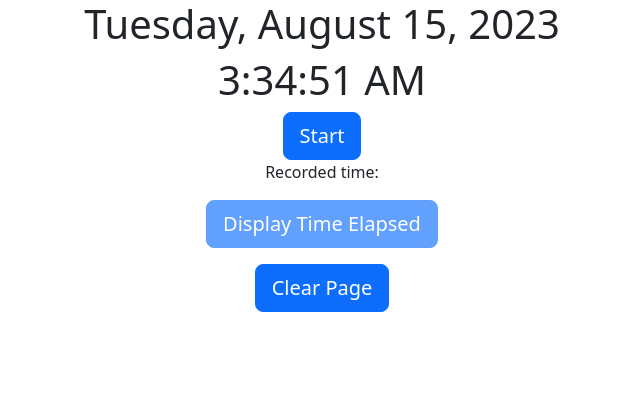
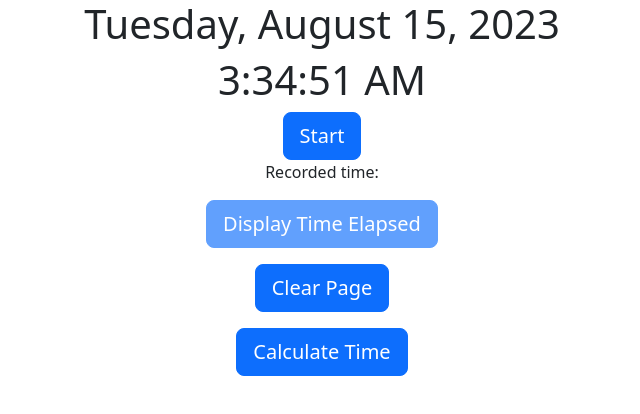
Before and after one commit to xero121690/time-tracker, a React (Vite) app: page / in a window 1280 px wide. Shown: the top 414 px of the page, without its empty margins (318-958 px from the left). Built offline with nearby package versions, Linux system fonts and the light colour scheme; no server answers.

Commit message:
retrieve seconds, calculate minutes and display

```diff
--- a/src/App.tsx
+++ b/src/App.tsx
@@ -1,4 +1,4 @@
-import { useEffect, useState } from "react";
+import { useEffect, useState, useLayoutEffect } from "react";
 import "./App.css";
 import axios from "axios";
 
@@ -15,7 +15,9 @@ function App() {
   const seconds = 1;
 
   //buttons
-  const [isButton, setButton] = useState(true);
+  // const [isButton, setButton] = useState(true);
+  const [startButton, setStartButton] = useState(true);
+  const [stopButton, setStopButton] = useState(false);
 
   // explicitly set options to object because toLocaleDateString would say there is an overload
   const options: object = {
@@ -27,16 +29,17 @@ function App() {
 
   // running this first before i start anything else
   //going to check whether api start is running already; only once on refresh
-  useEffect(() => {
+  useLayoutEffect(() => {
     const urlStartTimer = "http://127.0.0.1:3000/onrefresh";
     axios
       .get(urlStartTimer)
       .then(function (response) {
         // handle success
         //response.data - only data from response, without it, you receive headers
-        console.log(JSON.stringify(response.data));
+        console.log(response.data);
         if (response.data) {
-          setButton(true);
+          setStopButton(true);
+          setStartButton(false);
         }
       })
       .catch(function (error) {
@@ -66,7 +69,8 @@ function App() {
 
   const stopTime = () => {
     //flip the value
-    setButton(!isButton);
+    setStartButton(true);
+    setStopButton(false);
 
     //making a request
 
@@ -99,7 +103,8 @@ function App() {
     localStorage.setItem("userData", JSON.stringify(storeTime));
 
     //flip the value
-    setButton(!isButton);
+    setStartButton(false);
+    setStopButton(true);
 
     //making a request
 
@@ -144,8 +149,49 @@ function App() {
   };
 
   const clearPage = () => {
+    // this clears out the local state on refresh
     location.reload();
-    localStorage.clear();
+    // localStorage.clear();
+  };
+
+  const calculateTime = () => {
+    const urlStartTimer = "http://127.0.0.1:3000/retrieve";
+    axios
+      .get(urlStartTimer)
+      .then(function (response) {
+        // handle success
+        console.log(response.data);
+        console.log("inside calculateTime");
+        addSeconds(response.data);
+      })
+      .catch(function (error) {
+        // handle error
+        console.log(error);
+      })
+      .finally(function () {
+        // always executed
+        console.log("finally");
+      });
+    // if (addedMinutes >= 60){
+    //   addedHours = addedHours + parseInt(addedMinutes/60);
+    //   addedMinutes = parseInt(addedMinutes%60);
+    // }
+  };
+
+  const addSeconds = (seconds: number) => {
+    let addedMinutes = Math.floor(seconds / 60);
+    let addedHours = 0;
+    if (addedMinutes >= 60) {
+      addedHours = addedHours + addedMinutes / 60;
+      addedMinutes = addedMinutes % 60;
+    }
+
+    setDisplaySeconds(JSON.stringify(`Minutes: ${addedMinutes}`));
+
+    console.log("added seconds: ", seconds);
+
+    console.log("added minutes: ", addedMinutes);
+    console.log("added hours: ", addedHours);
   };
 
   return (
@@ -155,7 +201,7 @@ function App() {
         <h1>{date.toLocaleDateString("en-US", options)}</h1>
         {/* displays only when you hit sto  */}
         <h1>{time}</h1>
-        {isButton ? (
+        {startButton ? (
           <button className="btn btn-primary btn-lg" onClick={recordTime}>
             Start
           </button>
@@ -170,8 +216,8 @@ function App() {
 
         <button
           className="btn btn-primary btn-lg"
-          disabled={isButton}
-          onClick={displayTime}
+          disabled={!stopButton}
+          onClick={calculateTime}
         >
           Display Time Elapsed
         </button>
@@ -182,6 +228,13 @@ function App() {
             Clear Page
           </button>
         </div>
+        <p></p>
+
+        <div>
+          <button className="btn btn-primary btn-lg" onClick={calculateTime}>
+            Calculate Time
+          </button>
+        </div>
       </div>
     </>
   );
```
